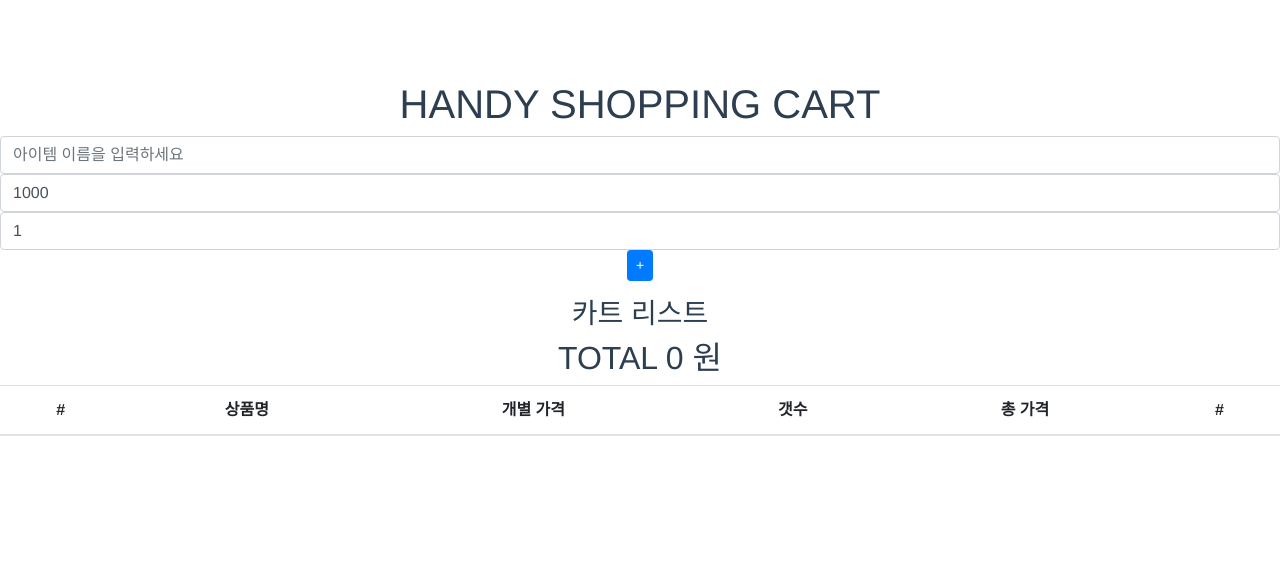
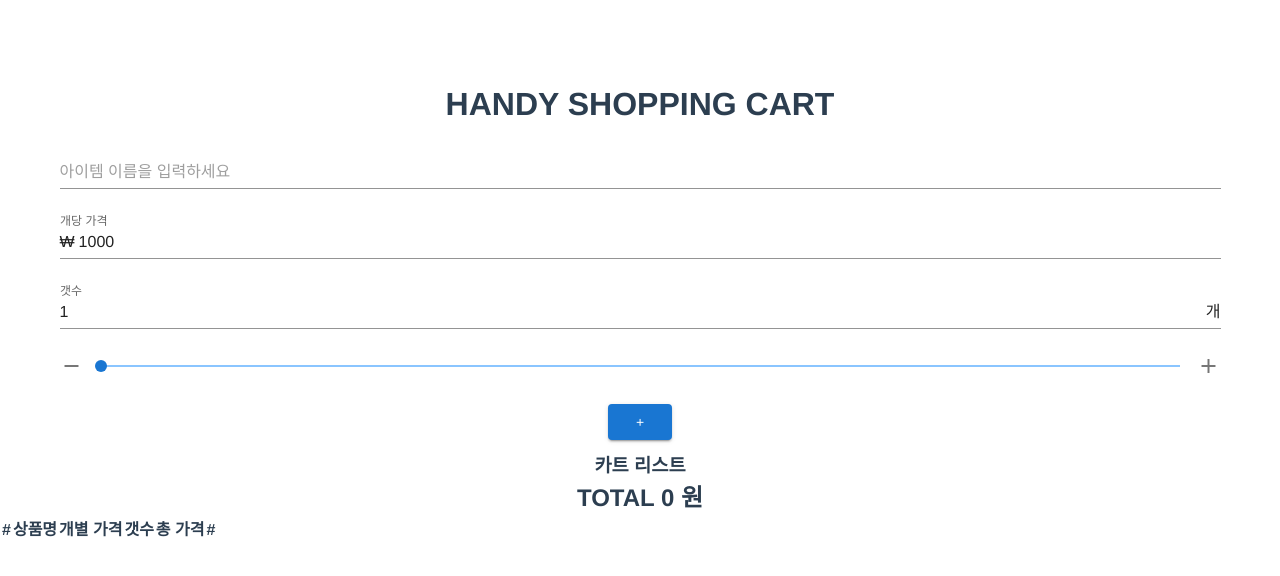
Before and after one commit to mandaringit/handy-shoppingcart, a Vue app: page / in a window 1280 px wide. Shown: the top 576 px of the page. Built offline with nearby package versions, Linux system fonts and the light colour scheme.

Commit message:
버튼 및  인풋 vuetify 적용

```diff
--- a/public/index.html
+++ b/public/index.html
@@ -5,15 +5,15 @@
 		<meta http-equiv="X-UA-Compatible" content="IE=edge" />
 		<meta name="viewport" content="width=device-width,initial-scale=1.0" />
 		<link rel="icon" href="<%= BASE_URL %>favicon.ico" />
+		<title>handy-shoppingcart</title>
 		<link
 			rel="stylesheet"
-			href="https://stackpath.bootstrapcdn.com/bootstrap/4.3.1/css/bootstrap.min.css"
-			integrity="sha384-ggOyR0iXCbMQv3Xipma34MD+dH/1fQ784/j6cY/iJTQUOhcWr7x9JvoRxT2MZw1T"
-			crossorigin="anonymous"
+			href="https://fonts.googleapis.com/css?family=Roboto:100,300,400,500,700,900"
 		/>
-		<title>handy-shoppingcart</title>
-    <link rel="stylesheet" href="https://fonts.googleapis.com/css?family=Roboto:100,300,400,500,700,900">
-    <link rel="stylesheet" href="https://cdn.jsdelivr.net/npm/@mdi/font@latest/css/materialdesignicons.min.css">
+		<link
+			rel="stylesheet"
+			href="https://cdn.jsdelivr.net/npm/@mdi/font@latest/css/materialdesignicons.min.css"
+		/>
 	</head>
 	<body>
 		<noscript>
--- a/src/components/CartItem.vue
+++ b/src/components/CartItem.vue
@@ -6,7 +6,7 @@
 		<td>{{ item.count }}개</td>
 		<td>{{ itemCountPrice }} 원</td>
 		<td>
-			<button class="btn btn-sm btn-danger" @click="deleteItem">delete</button>
+			<v-btn small color="error" @click="deleteItem">delete</v-btn>
 		</td>
 	</tr>
 </template>
--- a/src/components/ItemInput.vue
+++ b/src/components/ItemInput.vue
@@ -1,15 +1,36 @@
 <template>
-	<div class="form-group">
-		<input
-			class="form-control"
-			type="text"
-			v-model="item.name"
-			placeholder="아이템 이름을 입력하세요"
-		/>
-		<input class="form-control" type="number" v-model="item.price" />
-		<input class="form-control" type="number" v-model="item.count" />
-		<button class="btn btn-sm btn-primary" @click="addItem">+</button>
-	</div>
+	<v-form>
+		<v-container>
+			<v-text-field
+				class="form-control"
+				type="text"
+				v-model="item.name"
+				placeholder="아이템 이름을 입력하세요"
+				required
+				clearable
+			></v-text-field>
+			<v-text-field label="개당 가격" prefix="₩" v-model="item.price" />
+			<v-text-field
+				type="number"
+				label="갯수"
+				suffix="개"
+				v-model="item.count"
+			/>
+			<v-slider v-model="item.count" :min="min" :max="max">
+				<template v-slot:prepend>
+					<v-icon @click="decrement">
+						mdi-minus
+					</v-icon>
+				</template>
+				<template v-slot:append>
+					<v-icon @click="increment">
+						mdi-plus
+					</v-icon>
+				</template>
+			</v-slider>
+			<v-btn color="primary" @click="addItem">+</v-btn>
+		</v-container>
+	</v-form>
 </template>
 
 <script>
@@ -17,6 +38,8 @@ export default {
 	name: 'ItemInput',
 	data() {
 		return {
+			max: 20,
+			min: 1,
 			item: {
 				name: '',
 				price: 1000,
@@ -25,6 +48,16 @@ export default {
 		};
 	},
 	methods: {
+		decrement() {
+			if (this.item.count > this.min) {
+				this.item.count -= 1;
+			}
+		},
+		increment() {
+			if (this.item.count < this.max) {
+				this.item.count += 1;
+			}
+		},
 		checkItem() {
 			if (this.item.name.length < 2) return false;
 			if (this.item.price < 0) return false;
@@ -34,6 +67,11 @@ export default {
 		addItem() {
 			if (this.checkItem()) {
 				this.$store.dispatch('addingItemAction', this.item);
+				this.item = {
+					name: '',
+					price: 1000,
+					count: 1,
+				};
 			}
 		},
 	},
```
